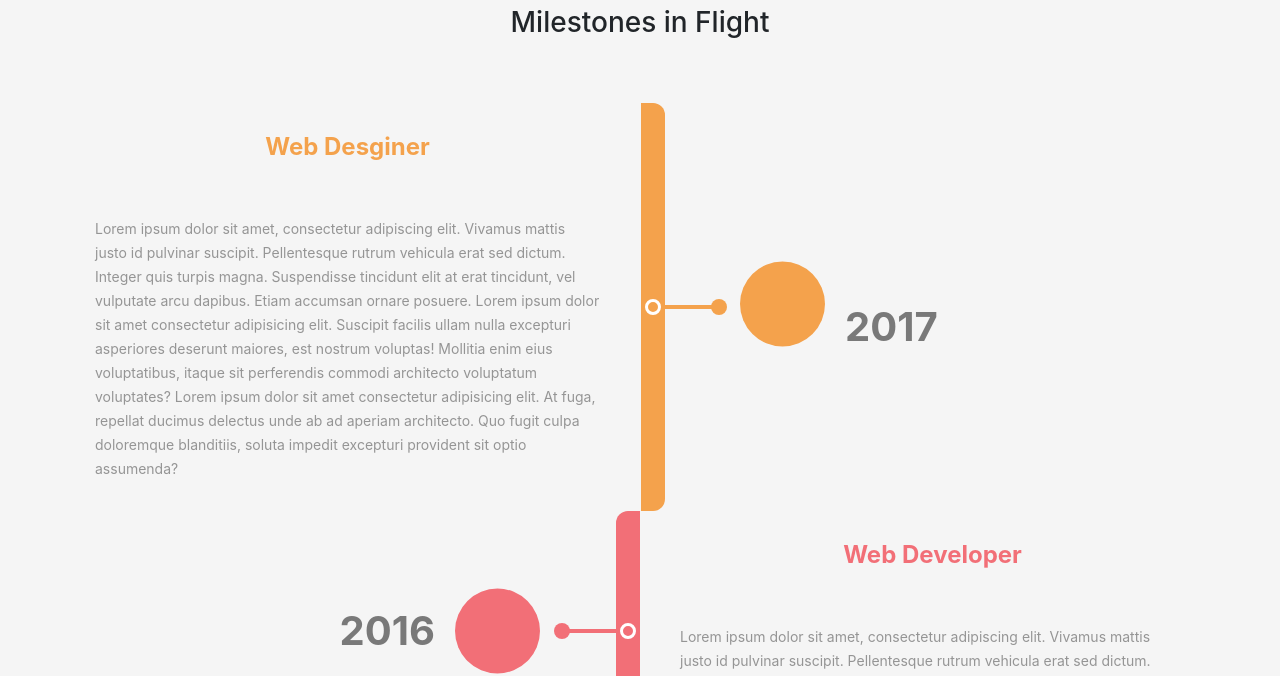
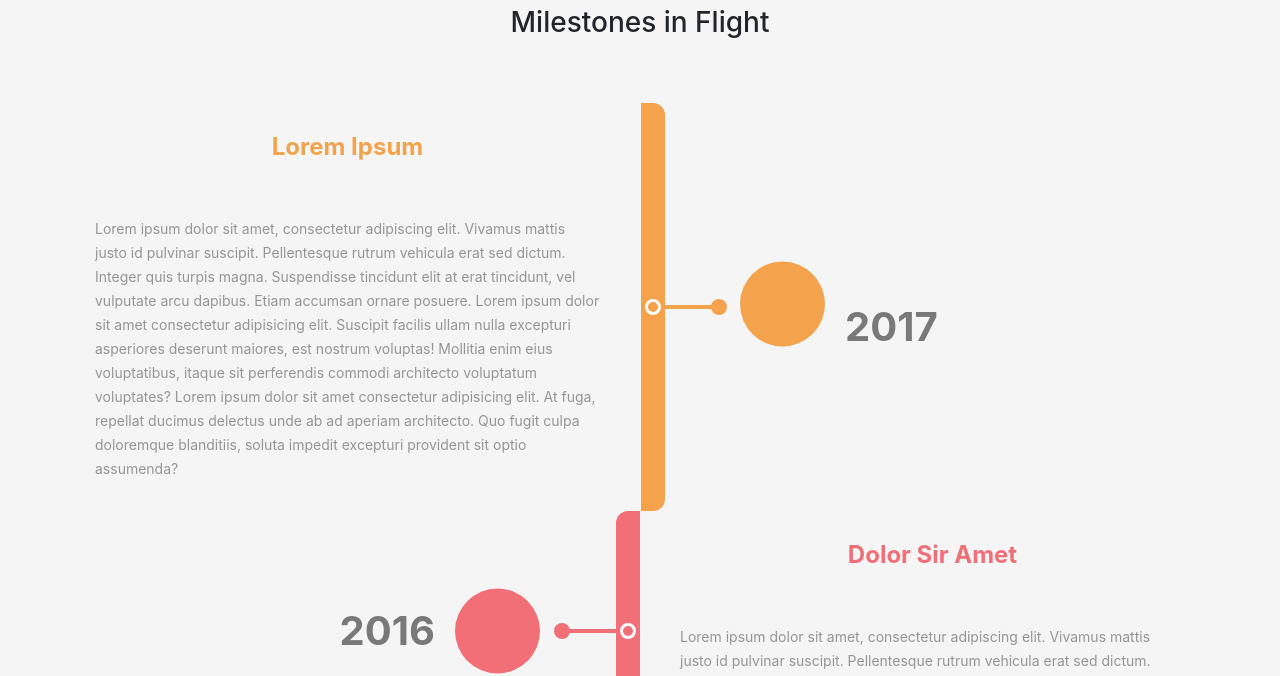
Before and after one commit to 22arw/airshow, an Angular app: page / in a window 1280 px wide. Shown: the part 1120-1796 px from the top of the page. Built offline with nearby package versions, Linux system fonts and the light colour scheme.

Commit message:
obfuscate

```diff
--- a/src/app/timeline/timeline.component.html
+++ b/src/app/timeline/timeline.component.html
@@ -10,7 +10,7 @@
         <div class="timeline">
           <span class="timeline-icon"></span>
           <div class="timeline-content">
-            <h3 class="title">Web Desginer</h3>
+            <h3 class="title">Lorem Ipsum</h3>
             <p class="description">
               Lorem ipsum dolor sit amet, consectetur adipiscing elit. Vivamus mattis justo id pulvinar suscipit. Pellentesque rutrum vehicula erat sed dictum. Integer quis turpis magna. Suspendisse tincidunt elit at erat tincidunt, vel vulputate arcu dapibus. Etiam accumsan ornare posuere. Lorem ipsum dolor sit amet consectetur adipisicing elit. Suscipit facilis ullam nulla excepturi asperiores deserunt maiores, est nostrum voluptas! Mollitia enim eius voluptatibus, itaque sit perferendis commodi architecto voluptatum voluptates? Lorem ipsum dolor sit amet consectetur adipisicing elit. At fuga, repellat ducimus delectus unde ab ad aperiam architecto. Quo fugit culpa doloremque blanditiis, soluta impedit excepturi provident sit optio assumenda?
             </p>
@@ -23,7 +23,7 @@
         <div class="timeline">
           <span class="timeline-icon"></span>
           <div class="timeline-content">
-            <h3 class="title">Web Developer</h3>
+            <h3 class="title">Dolor Sir Amet</h3>
             <p class="description">
               Lorem ipsum dolor sit amet, consectetur adipiscing elit. Vivamus mattis justo id pulvinar suscipit. Pellentesque rutrum vehicula erat sed dictum. Integer quis turpis magna. Suspendisse tincidunt elit at erat tincidunt, vel vulputate arcu dapibus. Etiam accumsan ornare posuere.
             </p>
```
